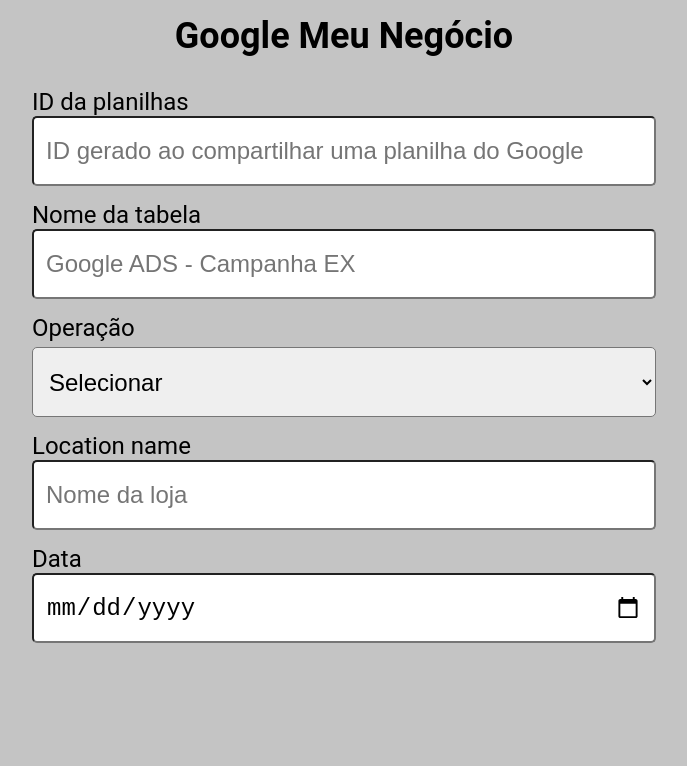
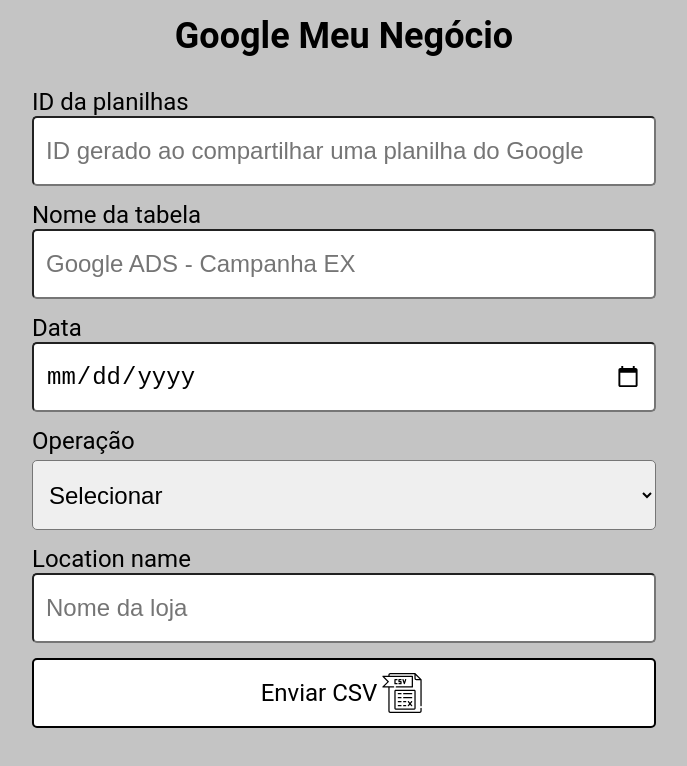
Before and after one commit to Artcom-com/helpmakt, a Next.js app: page / in a window 1280 px wide. Shown: the top 766 px of the page, without its empty margins (296-983 px from the left). Built offline with nearby package versions, Linux system fonts and the light colour scheme.

Commit message:
feat: add input csv

```diff
--- a/src/components/Form/Form.tsx
+++ b/src/components/Form/Form.tsx
@@ -1,4 +1,5 @@
 import React from 'react';
+import SendCSV from '../SendCSV/SendCSV';
 import Field from './Field/Field';
 import classes from './Form.module.css';
 import Select from './Select/Select';
@@ -11,9 +12,10 @@
     <form action="#" className={classes.form}>
       <Field fieldId="sheet-id" labelName="ID da planilhas" placeholder="ID gerado ao compartilhar uma planilha do Google" />
       <Field fieldId="table-name" labelName="Nome da tabela" placeholder="Google ADS - Campanha EX" />
+      <Field fieldId="date-id" labelName="Data" type="date" placeholder="" />
       <Select />
       <Field fieldId="location-name" labelName="Location name" placeholder="Nome da loja" />
-      <Field fieldId="date-id" labelName="Data" type="date" placeholder="" />
+      <SendCSV />
     </form>
   );
 };
--- /dev/null
+++ b/src/components/SendCSV/SendCSV.module.css
@@ -0,0 +1,19 @@
+.label-area {
+  background-color: #fff;
+  text-align: center;
+
+  display: flex;
+  align-items: center;
+  justify-content: center;
+  height: 70px;
+  margin-top: 15px;
+  border-radius: 5px;
+  border: solid #000 2px;
+  cursor: pointer;
+  font-size: 24px;
+}
+
+.img {
+  margin: 5px;
+  display: flex;
+}
--- /dev/null
+++ b/src/components/SendCSV/SendCSV.tsx
@@ -0,0 +1,16 @@
+/* eslint-disable jsx-a11y/label-has-associated-control */
+import React from 'react';
+import Image from 'next/image';
+import classes from './SendCSV.module.css';
+
+const SendCSV = (): JSX.Element => (
+  <label htmlFor="csv" className={classes['label-area']}>
+    <input type="file" accept=".csv" id="csv" name="csv" style={{ display: 'none' }} />
+    Enviar CSV
+    <div className={classes.img}>
+      <Image src="/csv.svg" width="40px" height="40px" />
+    </div>
+  </label>
+);
+
+export default SendCSV;
```
Also changed, not shown: public/csv.svg (added).
